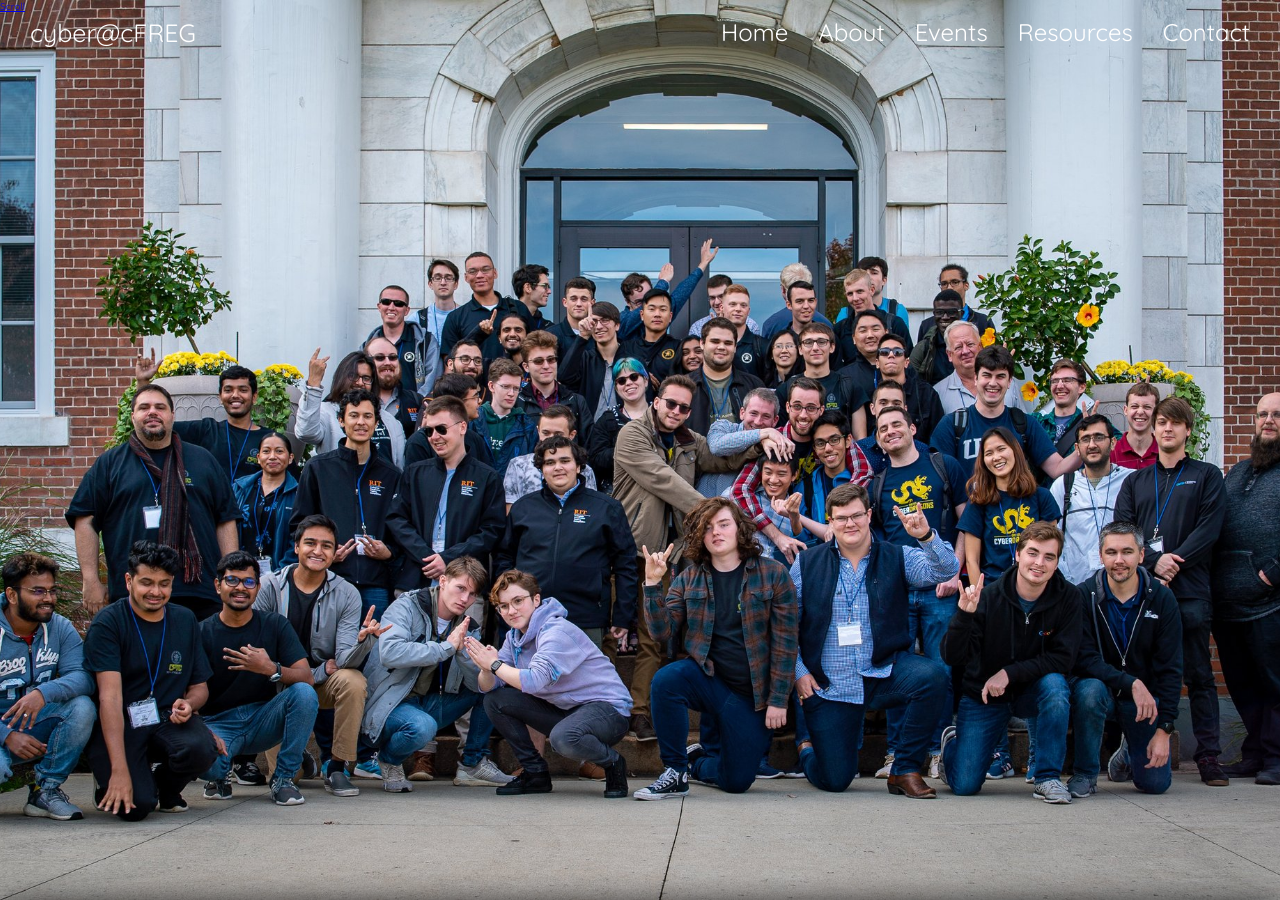
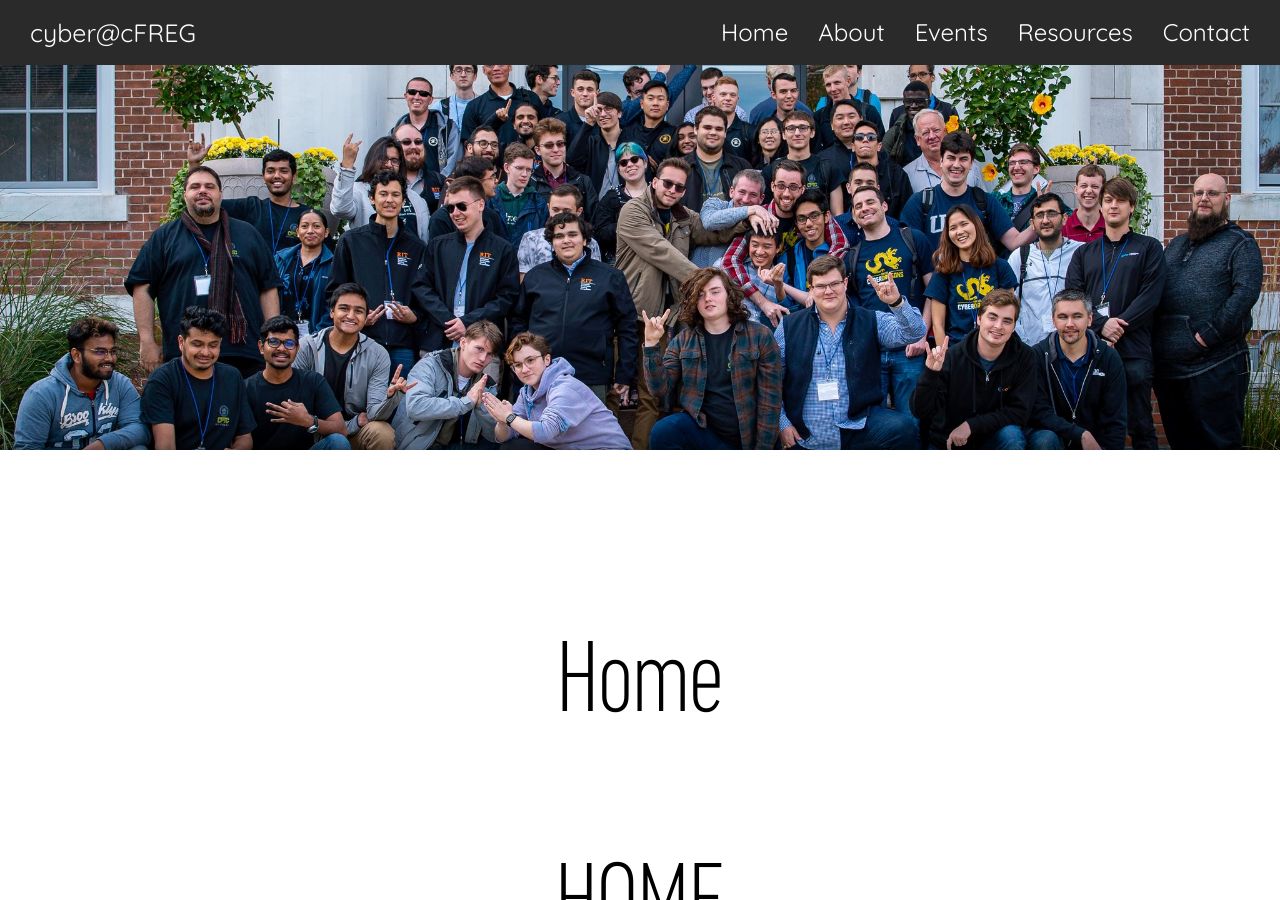
Before and after one commit to cyber-cfreg/cyber-cfreg.github.io, a Jekyll site: the page built from index.html, in a window 1280 px wide and 900 px high. Built offline with Jekyll 4.4.1, drawn with Linux system fonts in a browser that asks for light colours; nearby versions of some CDN libraries; the list of posts is cut into pages by our own code.

Commit message:
Added 404, new directories, and added color to header part

```diff
--- a/_config.yml
+++ b/_config.yml
@@ -18,7 +18,6 @@ plugins:
   - jekyll-paginate
   - jekyll-sitemap
   - jekyll-admin
-
 
 defaults:
   -
--- /dev/null
+++ b/_includes/head.html
@@ -0,0 +1,13 @@
+<head>
+    <meta charset="UTF-8">
+    <meta name="viewport" content="width=device-width, initial-scale=1.0">
+    <title>{%if page.title %}{{ page.title }}{% else %}{{ site.title }}{% endif %}</title>
+    <meta name="description" content="cyber@cFREG">
+    <meta name="author" description="Charles_">
+    <!--<link rel="shortcut icon" type="image/x-icon" href="assets/images/favicon/favicon.ico"> -->
+    <link rel="stylesheet" type="text/css" href="http://fonts.googleapis.com/css?family=Oxygen:400,300,700">
+    <link rel="stylesheet" href="{{ "/fonts/articoextracondensed_extralight_macroman/stylesheet.css" | prepend: site.baseurl | replace: '//', '/' }}" type="text/css" charset="utf-8" />
+    <!-- <link rel="stylesheet" type="text/css" href="assets/css/style.css?v8">
+     -->
+    <link rel="stylesheet" href="{{ "/css/style.css" | prepend: site.baseurl | replace: '//', '/' }}">
+</head>
--- a/_includes/header.html
+++ b/_includes/header.html
@@ -1,17 +1,4 @@
-<head>
-    <meta charset="UTF-8">
-    <meta name="viewport" content="width=device-width, initial-scale=1.0">
-    <title>{%if page.title %}{{ page.title }}{% else %}{{ site.title }}{% endif %}</title>
-    <meta name="description" content="cyber@cFREG">
-    <meta name="author" description="Charles_">
-    <!--<link rel="shortcut icon" type="image/x-icon" href="assets/images/favicon/favicon.ico"> -->
-    <link rel="stylesheet" type="text/css" href="http://fonts.googleapis.com/css?family=Oxygen:400,300,700">
-    <link rel="stylesheet" href="{{ "/fonts/articoextracondensed_extralight_macroman/stylesheet.css" | prepend: site.baseurl | replace: '//', '/' }}" type="text/css" charset="utf-8" />
-    <!-- <link rel="stylesheet" type="text/css" href="assets/css/style.css?v8">
-     -->
-    <link rel="stylesheet" href="{{ "/css/style.css" | prepend: site.baseurl | replace: '//', '/' }}">
-</head>
-
+{% include head.html %}
 <body>
     <nav class="nav">
         <div class="container">
@@ -38,3 +25,5 @@
     <a id="section1" href="#info"><span></span>Scroll</a>
 </div>
 <div id="site-content">
+    <div class="info" style="margin-left: 20em;margin-right: 20em;">
+        <center><p class="header">{{ page.title }}<p></center>
--- a/css/style.css
+++ b/css/style.css
@@ -18,6 +18,7 @@ body {
 /* Navbar section */
 
 .nav {
+    background-color: #2A2A2A;
     width: 100%;
     height: 65px;
     position: fixed;
@@ -97,7 +98,7 @@ body {
 
 .parallax {
 	width: 100%;
-	height: 100vh;
+	height: 50vh;
 	background-image: url(../images/UNH_CPTC.jpg);
 	background-attachment: fixed;
 	background-position: center;
--- a/index.html
+++ b/index.html
@@ -3,7 +3,6 @@ layout: default
 title: Home
 ---
 
-<div class="info" style="margin-left: 20em;margin-right: 20em;">
     <center><p class="header">HOME<p></center>
 
     <h1 style="font-size:60px;">About cyber@cFREG</h1>
```
Also changed, not shown: contact.md (added, +4 -0 lines), events.md (added, +4 -0 lines), resources.md (added, +4 -0 lines).
